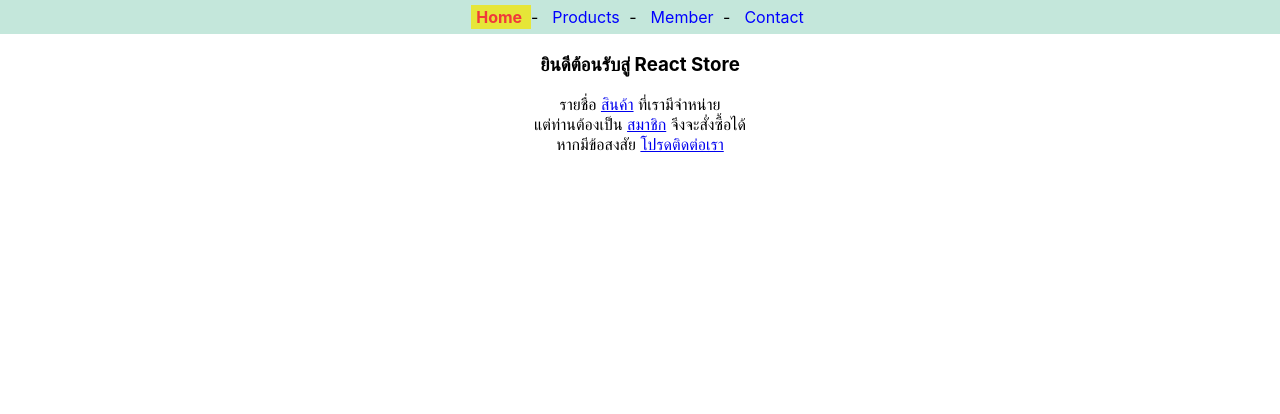
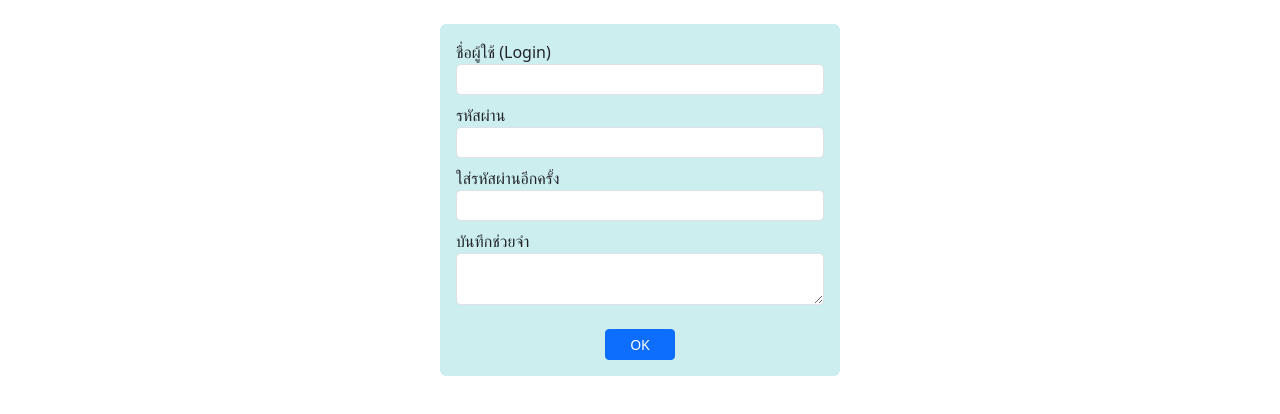
Before and after one commit to SsxnNs/app1, a React (Create React App) app: page / in a window 1280 px wide. Shown: the top 414 px of the page. Built offline with nearby package versions, Linux system fonts and the light colour scheme.

Commit message:
Boostrap_1
Add file from_*

```diff
--- a/package.json
+++ b/package.json
@@ -7,6 +7,7 @@
     "@testing-library/jest-dom": "^6.6.3",
     "@testing-library/react": "^16.3.0",
     "@testing-library/user-event": "^13.5.0",
+    "bootstrap": "^5.3.8",
     "react": "^19.1.0",
     "react-dom": "^19.1.0",
     "react-router-dom": "^7.8.2",
--- a/src/App.js
+++ b/src/App.js
@@ -1,6 +1,6 @@
 import React from "react";
-import Router3 from "./router3";
+import FromText from "./from-text.js";
 
 export default function App(){
-    return <Router3/>
+    return <FromText/>
 }
--- /dev/null
+++ b/src/from-text.js
@@ -0,0 +1,81 @@
+import React from "react";
+
+export default function FromText() {
+    const textPswd = React.useRef();
+    const textPswd2 = React.useRef(); // unified style with React.useRef()
+
+    const onBlurPassword = () => {
+        const pswd = textPswd.current.value;
+        // Check if the password contains only alphanumeric characters
+        if (!pswd.match(/^[0-9a-zA-Z]+$/)) {
+            textPswd.current.value = "";
+            alert('ต้องเป็น 0-9 หรือ a-z หรือ A-Z เท่านั้น');
+        }
+    };
+
+    const onBlurPassword2 = () => {
+        if (textPswd.current.value !== textPswd2.current.value) {
+            textPswd2.current.value = "";
+            alert('รหัสผ่านทั้งสองช่องไม่ตรงกัน');
+        }
+    };
+
+    return (
+        <div className="mt-4 mx-auto p-3 rounded" style={{ width: '400px', background: '#cee' }}>
+            {/* ❌ 'from' is a typo; should be 'form' */}
+            <form>
+                <div className="form-group mb-2">
+                    <label htmlFor="login">ชื่อผู้ใช้ (Login)</label>
+                    <input
+                        type="text"
+                        id="login"
+                        name="login"
+                        maxLength="20"
+                        className="form-control form-control-sm"
+                    />
+                </div>
+
+                <div className="form-group mb-2">
+                    <label htmlFor="pswd">รหัสผ่าน</label>
+                    <input
+                        type="password"
+                        id="pswd"
+                        name="pswd"
+                        maxLength="10"
+                        className="form-control form-control-sm"
+                        ref={textPswd}
+                        onBlur={onBlurPassword}
+                    />
+                </div>
+
+                <div className="form-group mb-2">
+                    <label htmlFor="pswd2">ใส่รหัสผ่านอีกครั้ง</label>
+                    <input
+                        type="password"
+                        id="pswd2"
+                        className="form-control form-control-sm"
+                        ref={textPswd2}
+                        onBlur={onBlurPassword2}
+                    />
+                </div>
+
+                <div className="form-group mb-4">
+                    <label htmlFor="memo">บันทึกช่วยจำ</label>
+                    <textarea
+                        id="memo"
+                        name="memo"
+                        rows="2"
+                        maxLength="200"
+                        className="form-control form-control-sm"
+                    ></textarea>
+                </div>
+
+                <div className="text-center">
+                    <button className="btn btn-sm px-4 btn-primary" type="submit">
+                        OK
+                    </button>
+                </div>
+            </form>
+        </div>
+    );
+}
--- a/src/index.js
+++ b/src/index.js
@@ -3,6 +3,8 @@ import ReactDOM from 'react-dom/client';
 import './index.css';
 import App from './App';
 import reportWebVitals from './reportWebVitals';
+import 'bootstrap/dist/css/bootstrap.min.css'
+import 'bootstrap/dist/js/bootstrap.bundle.min.js'
 
 const root = ReactDOM.createRoot(document.getElementById('root'));
 root.render(
```
Also changed, not shown: src/from-boostrap.js (added, +42 -0 lines), src/from-search.js (added, +10 -0 lines), 1 other file (tests, documents, lock files or other folders).
